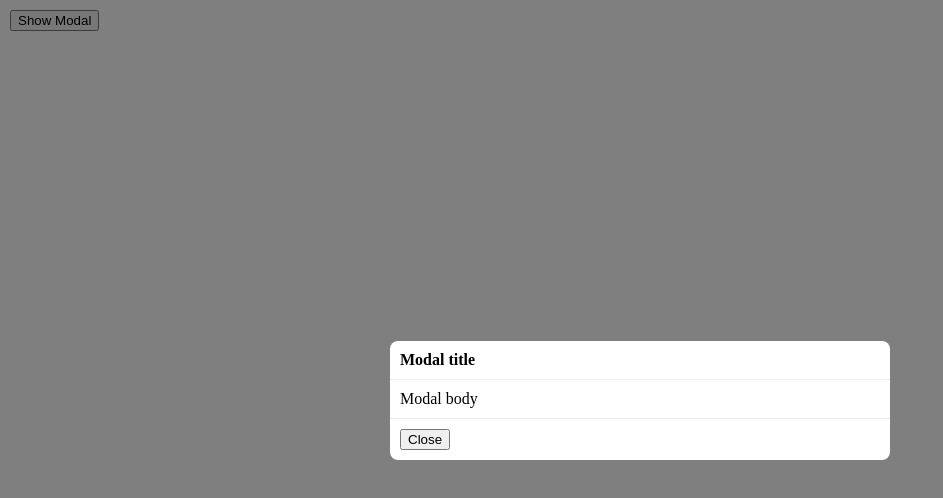
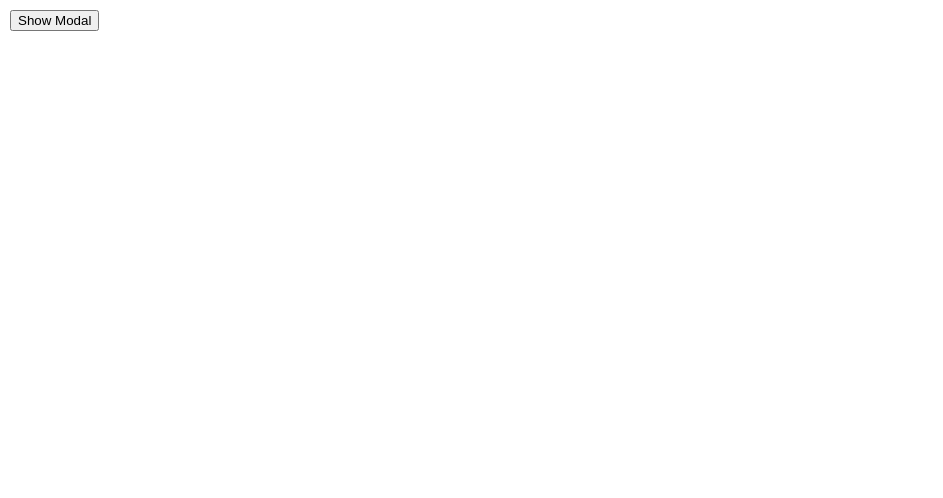
Before and after one commit to Mongark/prompt-forms, a React (Vite) app: page / in a window 1280 px wide. Shown: the top 498 px of the page, without its empty margins (0-943 px from the left). Built offline with nearby package versions, Linux system fonts and the light colour scheme.

Commit message:
Added state for Modal in App

```diff
--- a/src/App.tsx
+++ b/src/App.tsx
@@ -1,16 +1,23 @@
+import {
+  useState
+} from 'react';
+
 import './App.css'
 import Modal from './Modal';
 
 function App() {
+  const [show, set_show] = useState(false);
+
   return (
     <div>
       <button
         style={{ margin: "10px" }}
+        onClick={() => set_show(true)}
         >
         Show Modal
       </button>
 
-      <Modal show={true}/>
+      <Modal show={show}/>
     </div>
   );
 }
```
